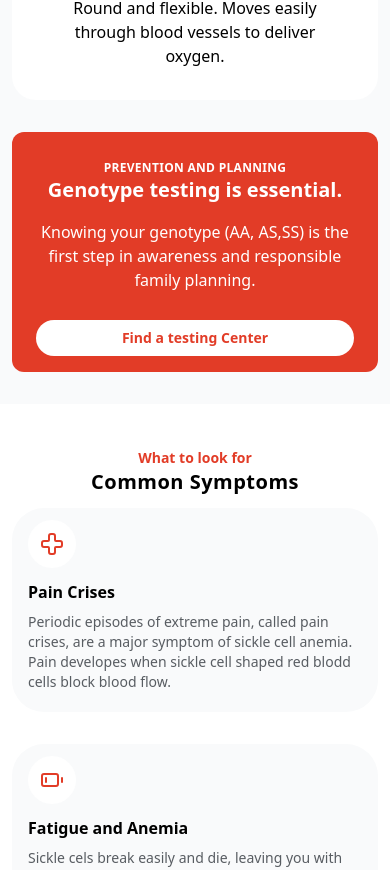
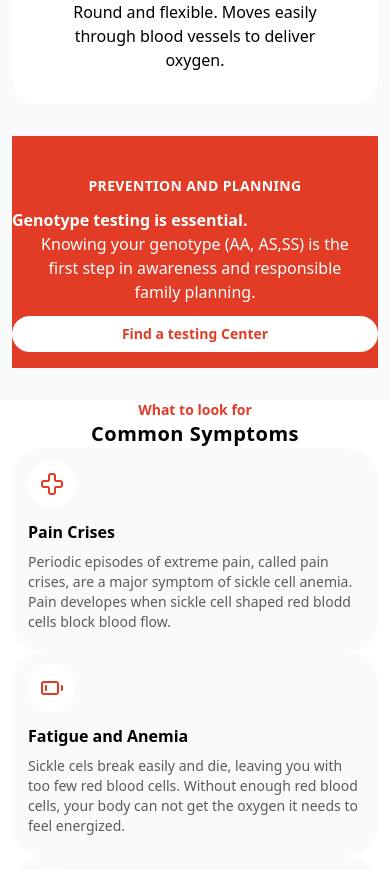
Before and after one commit to fiveace-Merill/sicke-cell, a Next.js app: page /about in a window 390 px wide. Shown: the part 1855-2725 px from the top of the page. Built offline with nearby package versions, Linux system fonts and the light colour scheme.

Commit message:
fixed issue with background tranparency and added a relative display at the root -> for the mobile menu

```diff
--- a/app/about/layout.tsx
+++ b/app/about/layout.tsx
@@ -4,7 +4,7 @@ import Footer from '@/features/about/components/Footer'
 
 export default function Layout({ children }: { children: React.ReactNode }) {
   return (
-    <main className="flex flex-col">
+    <main className="relative flex flex-col">
       <Navbar />
       <section className="">
         {children}
--- a/app/about/page.tsx
+++ b/app/about/page.tsx
@@ -24,7 +24,7 @@ export default function About() {
         </section>
         <section className="px-3 py-8 bg-gray-50 lg:py-16">
           <div>
-            <h1 className="font-semibold text-xl text-center lg:text-4xl lg:py-4">What is Sickle Cell?</h1>
+            <h1 className="font-semibold text-2xl text-center lg:text-4xl lg:py-4">What is Sickle Cell?</h1>
             <p className="text-md py-2 text-pretty text-center lg:w-1/2 lg:mx-auto">Sickle Cell Disease(SCD) is a genetic blood disorder that affects the shape of red blood cells. Normal red blood cells are round and flexible, but in SD, some become rigid and shaped like a cresent moon, or sickle. </p>
           </div>
           <div className="flex flex-col gap-9 py-8 justify-center mx-auto items-center lg:flex-row lg:py-12 lg:gap-6 lg:w-4/6">
@@ -43,23 +43,23 @@ export default function About() {
               <p className="pt-2 px-3 text-center">Round and flexible. Moves easily through blood vessels to deliver oxygen.</p>
             </div>
           </div>
-          <div className="flex flex-col py-4 px-6 rounded-xl bg-primary text-background lg:flex-row lg:items-center lg:justify-center lg:gap-8 lg:rounded-3xl lg:p-8 lg:w-4/6 lg:mx-auto">
+          <div className="flex flex-col py-4 bg-primary text-background lg:flex-row lg:items-center lg:justify-center lg:gap-8 lg:rounded-3xl lg:p-8 lg:w-4/6 lg:mx-auto">
             <div className="py-3 text-center lg:px-8 lg:text-left">
-              <p className="text-xs font-semibold tracking-wide lg:py-3">PREVENTION AND PLANNING</p>
-              <p className="font-semibold text-xl text-center lg:text-4xl lg:text-left lg:font-extrabold">Genotype testing is essential.</p>
-              <p className="text-pretty py-4 lg:text-justify lg:py-2">Knowing your genotype (AA, AS,SS) is the first step in awareness and responsible family planning.</p>
+              <p className="text-sm font-semibold tracking-wide py-3">PREVENTION AND PLANNING</p>
+              <p className="lg:text-3xl text-left font-semibold lg:font-extrabold">Genotype testing is essential.</p>
+              <p className="text-pretty lg:text-justify lg:py-2">Knowing your genotype (AA, AS,SS) is the first step in awareness and responsible family planning.</p>
             </div>
             <div className="flex justify-center items-center lg:px-8 lg:w-1/2 lg:h-full">
               <button className="w-full bg-background text-primary text-sm rounded-full font-semibold px-3 py-2">Find a testing Center</button>
             </div>
           </div>
         </section>
-        <section className="px-3 py-8 lg:py-16">
-          <div className="flex flex-col py-3 lg:py-0 lg:gap-1">
+        <section className="px-3 lg:py-16">
+          <div className="flex flex-col lg:gap-1">
             <p className="text-sm text-primary text-center font-semibold lg:text-lg">What to look for</p>
             <p className="text-xl text-center font-semibold tracking-wide lg:text-4xl">Common Symptoms</p>
           </div>
-          <div className="grid grid-cols-1 grid-rows-3 gap-8 md:grid-cols-2 md:grid-rows-2 lg:px-8 lg:py-12 lg:gap-8 lg:grid-cols-3 lg:grid-rows-1">
+          <div className="grid grid-cols-1 grid-rows-3 md:grid-cols-2 md:grid-rows-2 lg:px-8 lg:py-12 lg:gap-8 lg:grid-cols-3 lg:grid-rows-1">
             <SymptomCard />
           </div>
           <div className="py-8 lg:px-2 lg:w-4/6 lg:mx-auto">
--- a/app/globals.css
+++ b/app/globals.css
@@ -54,9 +54,9 @@ body {
 }
 
 .morph {
-  background-color: transparent;
-  backdrop-filter: blur(30px);
-  background-image: linear-gradient(148deg, rgba(0, 0, 0, 0.3), rgba(0, 41, 107, 0.2));
+  background-color: #f3eedb;
+  backdrop-filter: blur(100px);
+  background-image: linear-gradient(148deg, rgba(80, 15, 17, 0.5), rgba(0, 41, 107, 0.8));
 }
 
 @media (min-width: 1024px) {
--- a/features/about/components/AboutMobileMenuWrapper.tsx
+++ b/features/about/components/AboutMobileMenuWrapper.tsx
@@ -7,7 +7,7 @@ import AboutMobileMenu from './AboutMobileMenu'
 export default function AboutMobileMenuWrapper() {
   const [isOpen, setIsOpen] = useState(false)
   return (
-    <div className={`${isOpen ? "absolute morph left-0 right-1/12 h-dvh bottom-0 top-0" : "flex flex-col lg:hidden"} bg-background z-15`}>
+    <div className={`${isOpen ? "absolute morph left-0 right-1/12 bottom-0 top-0" : "flex flex-col lg:hidden"} bg-background z-15`}>
       <Menu
         size={28}
         className={`${isOpen ? "hidden" : "static"} cursor-pointer self-end`}
```
